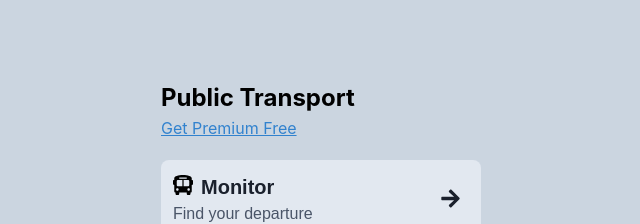
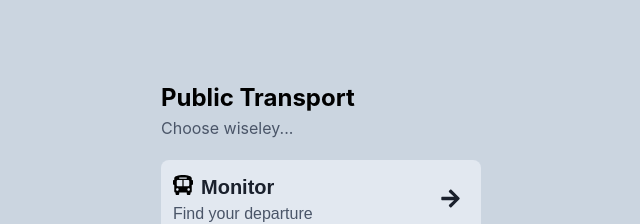
Before and after one commit to hannsadrian/PublicTransportInformation, a Next.js app: page / in a window 1280 px wide. Shown: the top 224 px of the page, without its empty margins (63-703 px from the left). Built offline with nearby package versions, Linux system fonts and the light colour scheme.

Commit message:
Revert "Important updates"
This reverts commit 0940d7a3d814ce9e9bead01c446c6d3575db1548.

```diff
--- a/pages/index.js
+++ b/pages/index.js
@@ -35,11 +35,7 @@ class Index extends React.Component {
         <h1 className="font-bold font-inter text-2xl text-black">
           Public Transport
         </h1>
-        <a href="https://youtu.be/dQw4w9WgXcQ">
-          <p className="font-inter mb-5 text-blue-600 underline cursor-pointer">
-            Get Premium Free
-          </p>
-        </a>
+        <p className="font-inter mb-5 text-gray-700">Choose wiseley...</p>
         <div className="w-full sm:w-auto sm:max-w-xs mb-6">
           <Link href="/monitor" as="/monitor">
             <a>
```
